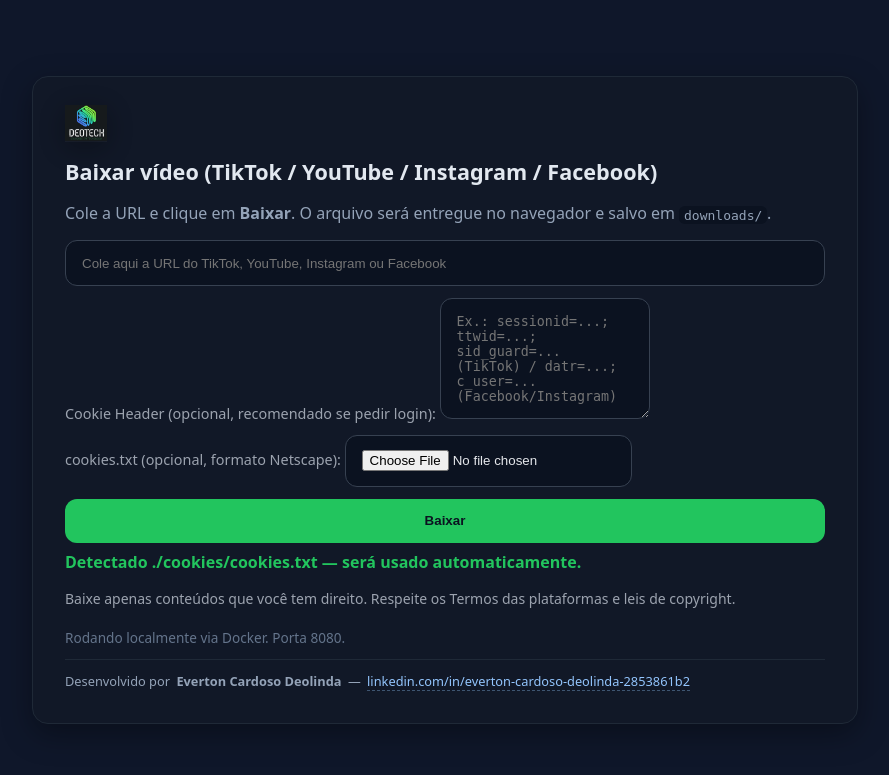
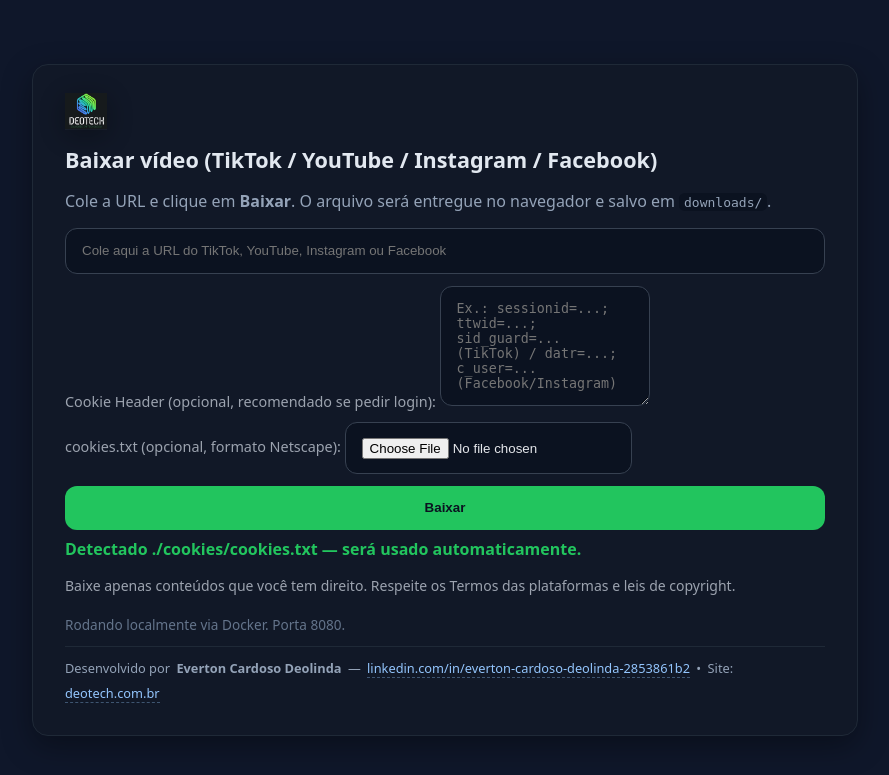
Before and after one commit to EvertonCardoso/ProjPessoaisPublicos, a Flask app: page / in a window 1280 px wide. Shown: the top 775 px of the page, without its empty margins (195-1084 px from the left). Run offline with Flask 3, Linux system fonts and the light colour scheme.

Commit message:
chore: atualiza index e adiciona README do projeto

```diff
--- a/downloadvideos_deotech/templates/index.html
+++ b/downloadvideos_deotech/templates/index.html
@@ -102,6 +102,9 @@
       <a href="https://www.linkedin.com/in/everton-cardoso-deolinda-2853861b2/" target="_blank" rel="noopener noreferrer">
         linkedin.com/in/everton-cardoso-deolinda-2853861b2
       </a>
+      <span class="sep">•</span>
+      Site:
+      <a href="https://deotech.com.br/" target="_blank" rel="noopener noreferrer">deotech.com.br</a>
     </div>
   </div>
 
```
Also changed, not shown: downloadvideos_deotech/README.md (added), 1 other file.
